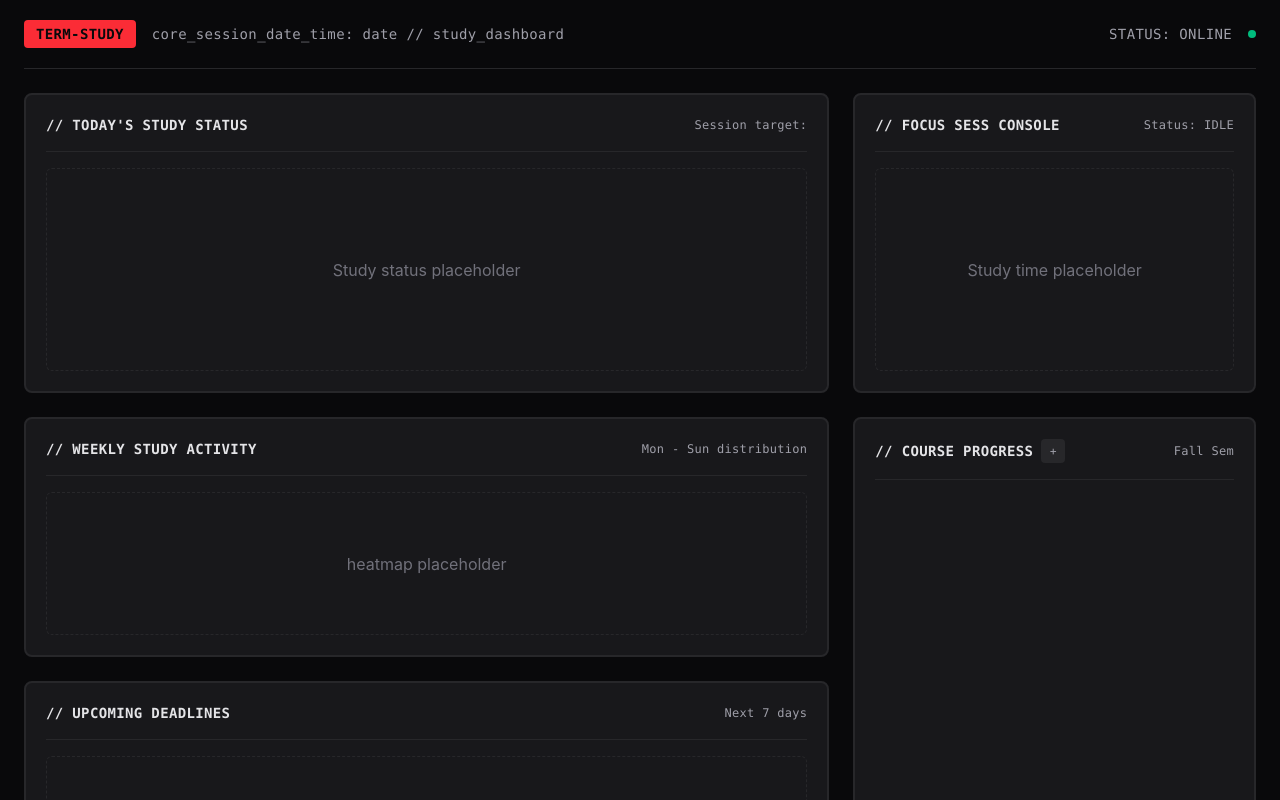
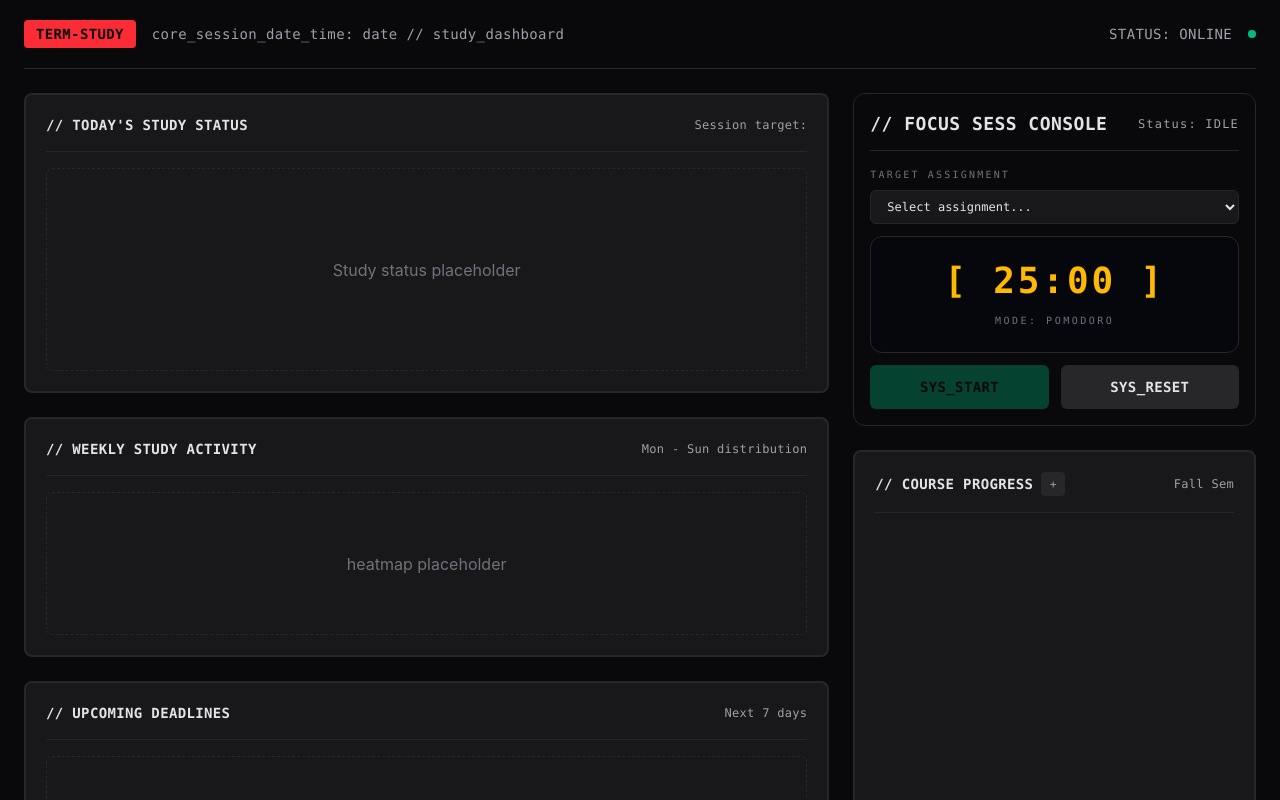
Before and after one commit to Davidhub907/productivity-dashboard, a React (Vite) app: page / in a window 1280 px wide. Shown: the top 800 px of the page. Built offline with nearby package versions, Linux system fonts and the light colour scheme.

Commit message:
Basic study timer

```diff
--- a/src/components/dashboard/Dashboard.jsx
+++ b/src/components/dashboard/Dashboard.jsx
@@ -1,11 +1,13 @@
 import DashboardPanel from './DashboardPanel';
 import CourseProgress from './CourseProgress';
+import FocusSessionConsole from '../study/FocusSessionConsole.jsx';
 import { useState } from 'react';
 import { deleteCourse, loadCourses } from '../../utils/storage.js';
 
 function Dashboard() {
   const [courses, setCourses] = useState(loadCourses());
   const [assignments, setAssignments] = useState([]);
+  const [studySessions, setStudySessions] = useState([]);
 
   function handleAddCourse(newCourse) {
     setCourses((previousCourses) => [...previousCourses, newCourse]);
@@ -38,6 +40,10 @@ function Dashboard() {
     );
   }
 
+  function handleCompleteStudySession(newSession) {
+    setStudySessions((previousSessions) => [...previousSessions, newSession]);
+  }
+
   return (
     <section className="min-h-screen bg-zinc-950 p-6">
       <div className="grid grid-cols-1 gap-6 lg:grid-cols-[2fr_1fr]">
@@ -61,11 +67,7 @@ function Dashboard() {
           </DashboardPanel>
         </div>
         <div className="flex flex-col gap-6">
-          <DashboardPanel title="FOCUS SESS CONSOLE" subtitle="Status: IDLE" className="min-h-[300px]">
-            <div className="flex h-full items-center justify-center rounded-md border border-dashed border-zinc-800 text-zinc-500">
-              Study time placeholder
-            </div>
-          </DashboardPanel>
+          <FocusSessionConsole assignments={assignments} courses={courses} onCompleteSession={handleCompleteStudySession} />
 
           <CourseProgress
             courses={courses}
--- /dev/null
+++ b/src/components/study/FocusSessionConsole.jsx
@@ -0,0 +1,146 @@
+import { useEffect, useState } from 'react';
+
+const POMODORO_SECONDS = 25 * 60;
+
+function FocusSessionConsole({ assignments, courses, onCompleteSession }) {
+  const [selectedAssignmentId, setSelectedAssignmentId] = useState('');
+  const [secondsLeft, setSecondsLeft] = useState(POMODORO_SECONDS);
+  const [isRunning, setIsRunning] = useState(false);
+
+  const selectedAssignment = assignments.find((assignment) => String(assignment.id) === selectedAssignmentId);
+
+  const selectedCourse = courses.find((course) => String(course.id) === String(selectedAssignment?.courseId));
+
+  useEffect(() => {
+    if (!isRunning) return;
+    if (secondsLeft <= 0) return;
+
+    const interval = setInterval(() => {
+      setSecondsLeft((previousSeconds) => previousSeconds - 1);
+    }, 1000);
+
+    return () => clearInterval(interval);
+  }, [isRunning, secondsLeft]);
+
+  useEffect(() => {
+    if (secondsLeft !== 0) return;
+    if (!isRunning) return;
+
+    setIsRunning(false);
+
+    if (selectedAssignment && onCompleteSession) {
+      const newSession = {
+        id: crypto.randomUUID(),
+        assignmentId: selectedAssignment.id,
+        courseId: selectedAssignment.courseId,
+        durationSeconds: POMODORO_SECONDS,
+        completedAt: new Date().toISOString(),
+      };
+
+      onCompleteSession(newSession);
+    }
+  }, [secondsLeft, isRunning, selectedAssignment, onCompleteSession]);
+
+  function formatClock(totalSeconds) {
+    const minutes = Math.floor(totalSeconds / 60);
+    const seconds = totalSeconds % 60;
+
+    return `${String(minutes).padStart(2, '0')}:${String(seconds).padStart(2, '0')}`;
+  }
+
+  function handleAssignmentChange(event) {
+    setSelectedAssignmentId(event.target.value);
+    setIsRunning(false);
+    setSecondsLeft(POMODORO_SECONDS);
+  }
+
+  function handlePrimaryAction() {
+    if (!selectedAssignment) return;
+    setIsRunning((previousState) => !previousState);
+  }
+
+  function handleReset() {
+    setIsRunning(false);
+    setSecondsLeft(POMODORO_SECONDS);
+  }
+
+  const status = isRunning ? 'RUNNING' : secondsLeft < POMODORO_SECONDS ? 'PAUSED' : 'IDLE';
+
+  return (
+    <section className="rounded-xl border border-zinc-800 bg-zinc-950 p-4 font-mono">
+      {/* Header */}
+      <div className="flex items-center justify-between gap-4 border-b border-zinc-800 pb-3">
+        <h2 className="text-lg font-bold tracking-wide whitespace-nowrap text-zinc-200">// FOCUS SESS CONSOLE</h2>
+
+        <p className="text-xs tracking-widest whitespace-nowrap text-zinc-400">Status: {status}</p>
+      </div>
+
+      <div className="mt-4 space-y-3">
+        {/* Assignment selector */}
+        <div className="space-y-2">
+          <label className="block text-[10px] tracking-[0.22em] text-zinc-500 uppercase">Target Assignment</label>
+
+          <select
+            value={selectedAssignmentId}
+            onChange={handleAssignmentChange}
+            disabled={isRunning}
+            className="w-full rounded-md border border-zinc-800 bg-zinc-900 px-3 py-2 text-xs text-zinc-200 transition outline-none focus:border-zinc-600 disabled:cursor-not-allowed disabled:opacity-50"
+          >
+            <option value="">Select assignment...</option>
+
+            {assignments.map((assignment) => {
+              const course = courses.find((course) => String(course.id) === String(assignment.courseId));
+
+              return (
+                <option key={assignment.id} value={assignment.id}>
+                  {course?.code ? `${course.code} — ` : ''}
+                  {assignment.title}
+                </option>
+              );
+            })}
+          </select>
+        </div>
+
+        {/* Current assignment */}
+        {selectedAssignment && (
+          <div className="rounded-md border border-zinc-800 bg-zinc-900/50 px-3 py-2">
+            <p className="truncate text-xs font-semibold tracking-wide text-zinc-200">{selectedAssignment.title}</p>
+
+            <p className="mt-1 text-[10px] tracking-wider text-zinc-500 uppercase">
+              {selectedCourse?.code || selectedCourse?.name || 'Course'}
+            </p>
+          </div>
+        )}
+
+        {/* Timer */}
+        <div className="rounded-xl border border-zinc-800 bg-[#05070d] px-4 py-6">
+          <div className="flex flex-col items-center justify-center">
+            <p className="text-4xl font-bold tracking-[0.08em] whitespace-nowrap text-amber-400">[ {formatClock(secondsLeft)} ]</p>
+
+            <p className="mt-3 text-[10px] tracking-[0.25em] text-zinc-500 uppercase">Mode: Pomodoro</p>
+          </div>
+        </div>
+
+        {/* Controls */}
+        <div className="grid grid-cols-2 gap-3">
+          <button
+            onClick={handlePrimaryAction}
+            disabled={!selectedAssignment}
+            className="rounded-md bg-emerald-600 px-3 py-3 text-sm font-bold tracking-wide text-zinc-950 uppercase transition hover:bg-emerald-500 disabled:cursor-not-allowed disabled:opacity-40"
+          >
+            {isRunning ? 'SYS_PAUSE' : 'SYS_START'}
+          </button>
+
+          <button
+            onClick={handleReset}
+            className="rounded-md bg-zinc-800 px-3 py-3 text-sm font-bold tracking-wide text-zinc-200 uppercase transition hover:bg-zinc-700"
+          >
+            SYS_RESET
+          </button>
+        </div>
+      </div>
+    </section>
+  );
+}
+
+export default FocusSessionConsole;
```
